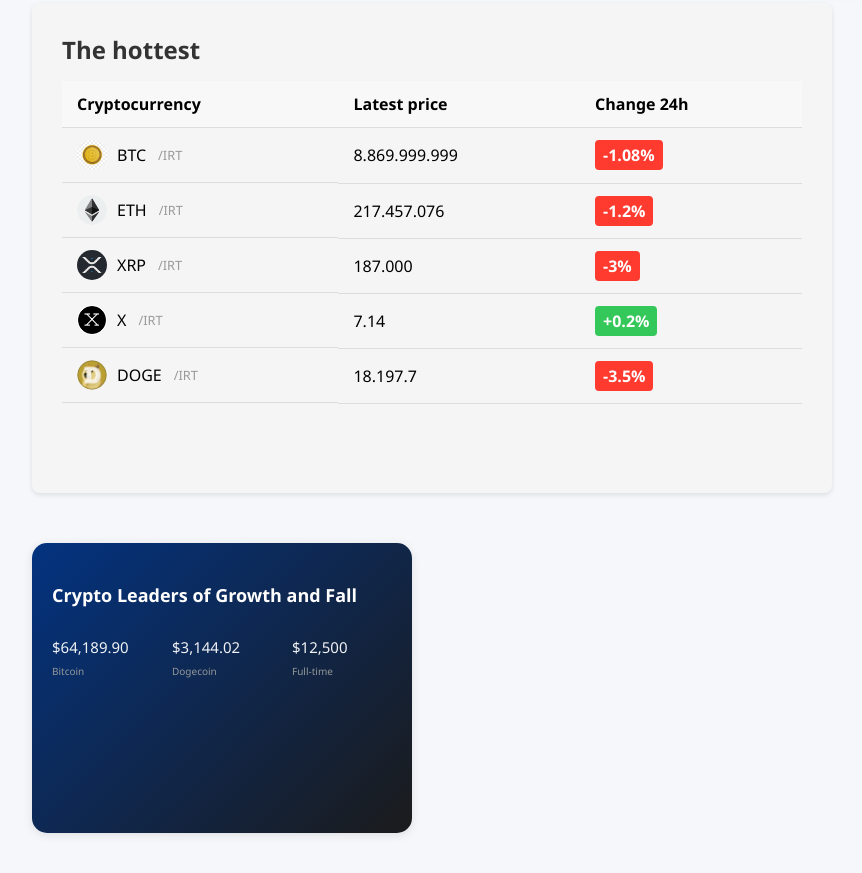
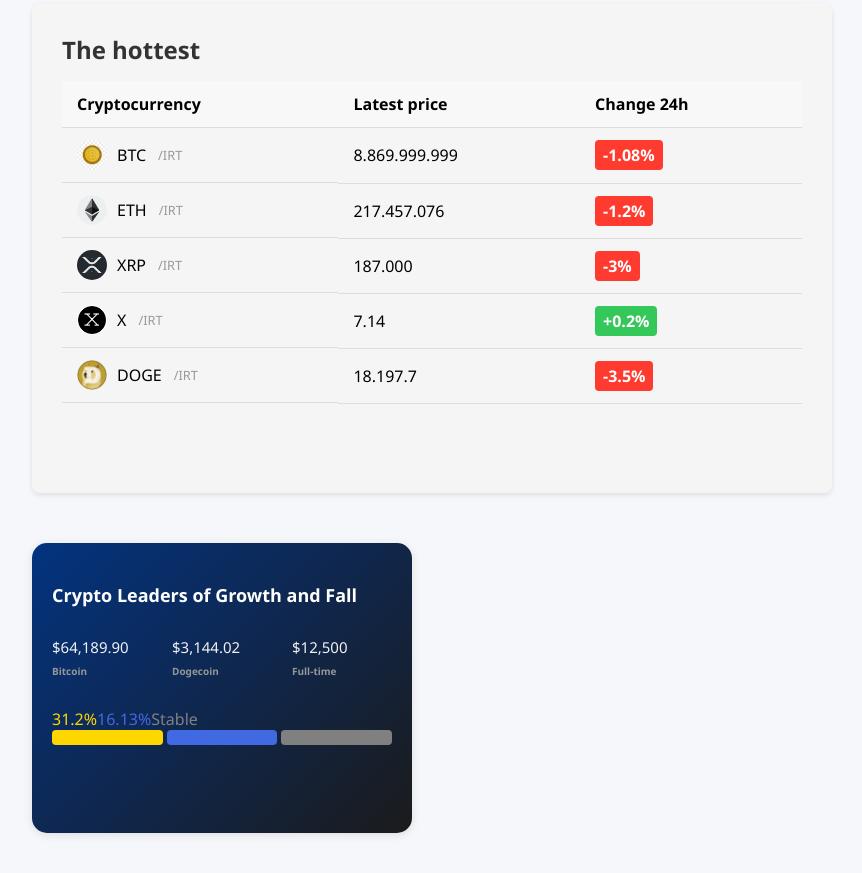
Before and after one commit to nazanin1221/Cool-P, a website: page index.html in a window 1280 px wide. Shown: the part 780-1653 px from the top of the page, without its empty margins (88-950 px from the left). Drawn offline with nearby package versions, Linux system fonts and the light colour scheme; files that its build step writes are made by us from their sources.

Commit message:
add box color and text-row

```diff
--- a/STYLE/index.scss
+++ b/STYLE/index.scss
@@ -428,7 +428,50 @@
 
   .name-head, .name-headd, .name-headdd {
     font-size: 10px;
+    font-weight: 700;
     color: #949898;
     min-width: 120px;
-    margin-top:2px;
+    margin-top:2px;}
+
+.text-row{
+  display: flex;
+  gap: 2rem;
+  justify-content: center;
+}
+
+    .text span {
+    margin-bottom:10px;
+    font-weight: bold;}
+
+  .num_yellow {
+    color: #FFD700;
   }
+
+  .num_blue {
+    color: #4169E1;
+  }
+
+  .num_gray {
+    color: #808080;
+  }
+
+
+.colors {
+    display: flex;
+    justify-content: center;
+    gap: 4px;
+    margin-bottom:10px;}
+
+  .colors div {
+    width: 130px;
+    height: 15px;
+    border-radius: 4px;}
+
+  .yellow {
+    background-color: #FFD700;}
+
+  .blue {
+    background-color: #4169E1;}
+
+  .gray {
+    background-color: #808080;}
--- a/index.html
+++ b/index.html
@@ -4,7 +4,7 @@
     <meta charset="UTF-8">
     <meta name="viewport" content="width=device-width, initial-scale=1.0">
     <link rel="stylesheet" href="https://cdnjs.cloudflare.com/ajax/libs/font-awesome/6.0.0/css/all.min.css">
-    <link rel="stylesheet" href="./Sass/index.css">
+    <link rel="stylesheet" href="./STYLE/index.css">
     <link rel="stylesheet" href="reset.css">
     <title>Collapsible Sidebar</title>
 </head>
@@ -168,6 +168,16 @@
     <p class="name-headd">Dogecoin</p>
     <p class="name-headdd">Full-time</p>
   </div>
+  <div class="text-row">
+    <span class="num_yellow">31.2%</span>
+     <span class="num_blue">16.13%</span>
+      <span class="num_gray">Stable</span>
+  </div>
+  <div class="colors">
+  <div class="yellow"></div>
+  <div class="blue"></div>
+  <div class="gray"></div>
+</div>
 </div>
 </section>
  </main>
```
Also changed, not shown: STYLE/index.css, 1 other file.
